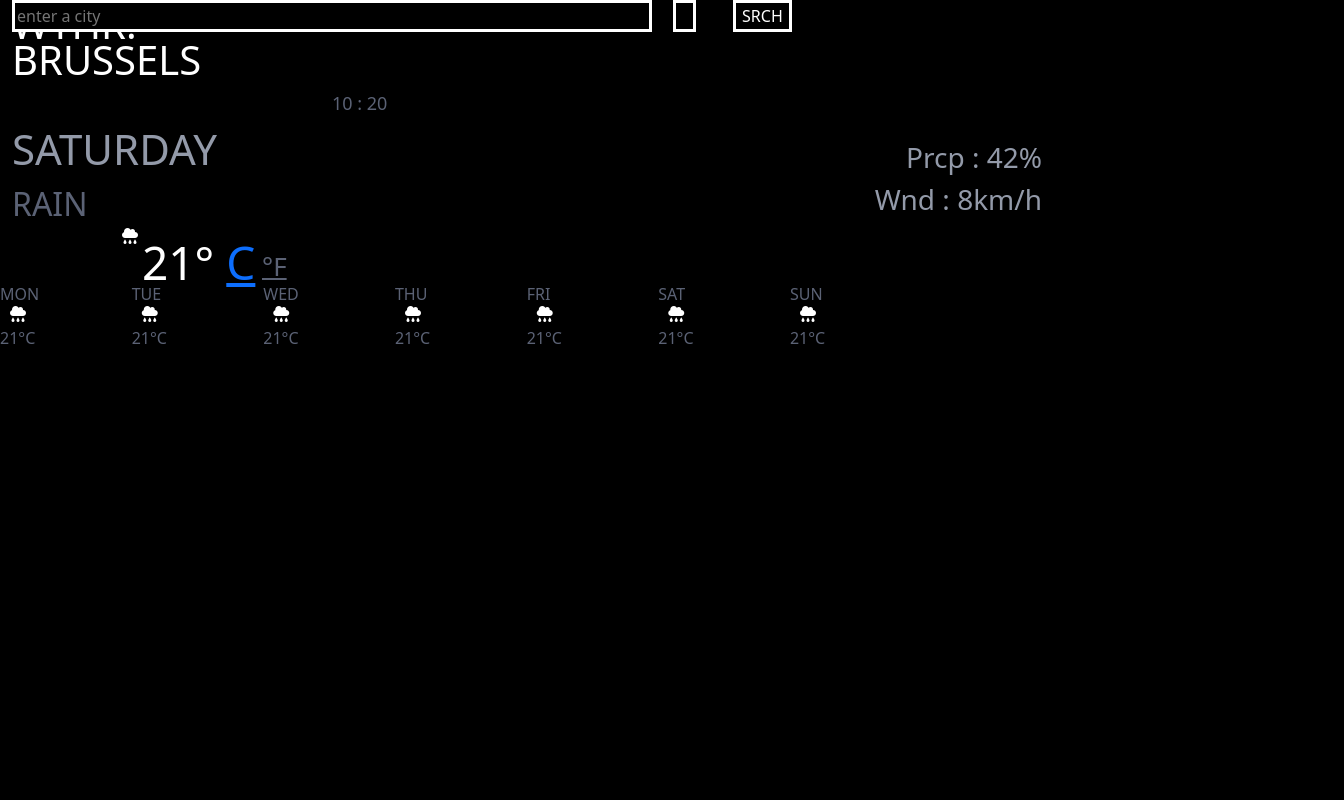
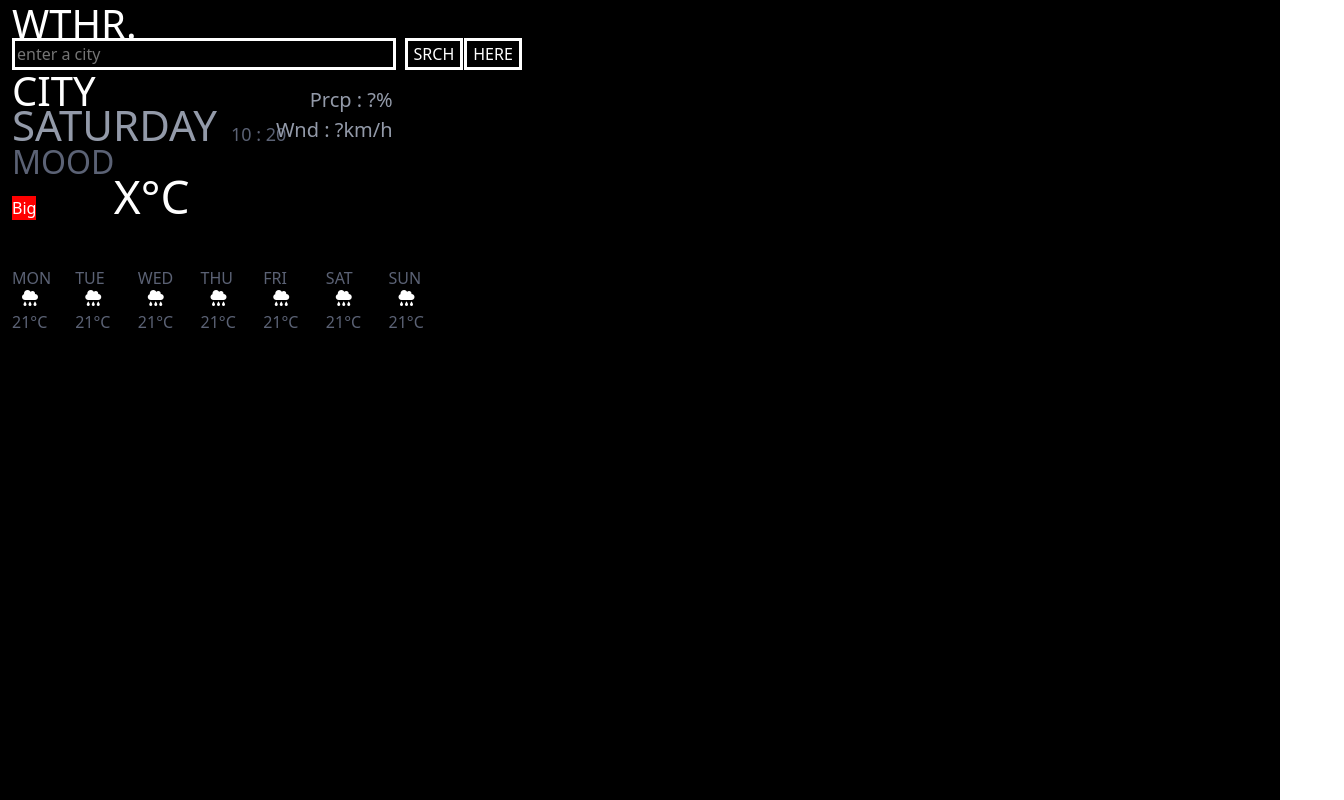
Before and after one commit to studioalexverhaest/Weather-app-shecodes, a plain HTML site: page index.html in a window 1280 px wide. Shown: the whole page, 1344 px wide, since content can reach past the window. Drawn offline with nearby package versions, Linux system fonts and the light colour scheme.

Commit message:
updates for css
updates to make it look less like crap, also some corrections

```diff
--- a/css/style.css
+++ b/css/style.css
@@ -1,6 +1,6 @@
 body {
   background-image: linear-gradient(to top, black 0%, black 100%);
-  width: 80%;
+  width: 40%;
   margin: 60px auto;
   font-family: "Cerebri Sans", Helvetica, Arial, sans-serif;
 }
@@ -20,108 +20,88 @@ input {
 }
 
 .Searchbar {
-  max-width: 80%;
-  min-width: 50%;
+  max-width: 30%;
+  min-width: 30%;
+  margin-top: 3%;
 }
 
 .localSubmit {
   position: fixed;
-  margin-left: 25%;
-}
-
-.col-city {
-  text-transform: uppercase;
+  margin-left: 22%;
+  margin-top: 3%;
 }
 
 .search {
   position: fixed;
-  margin-left: 3%;
+  margin-left: 4%;
+  margin-top: 3%;
 }
 .city {
+  display: fixed;
   font-size: 40px;
-  padding-top: 30px;
-  padding-bottom: -0px;
-  margin-top: 80px;
+  padding-top: 12%;
+  padding-bottom: 0px;
+  margin-top: 15%;
   text-transform: uppercase;
   /* margin-top: 200px; Why does this not work ? */
+}
+
+.day {
+  font-size: 42px;
+  color: #939aa9;
+  margin-top: -90px;
+  padding-top: -90px;
+  display: inline-block;
 }
 
 .time {
   color: #5b6275;
   font-size: 18px;
-  display: block;
-  margin-top: -20px;
-  margin-left: 320px;
+  display: fixed;
+  margin-top: -40%;
+  margin-left: 2%;
 }
 .mood {
   color: #5b6275;
+  display: inline-block;
   font-size: 32px;
-  display: block;
-  margin-top: -30px;
-  margin-bottom: 0;
-  padding-bottom: -20px;
-  text-transform: uppercase;
-}
-
-.day {
-  font-size: 42px;
-  color: #939aa9;
-  display: block;
-  padding-left: 50px;
-  margin-top: -25px;
-}
-
-.degrees,
-.celcius {
-  font-size: 46px;
-}
-
-.rainCloud {
-  font-size: 18px;
-}
-
-.farenheit {
-  display: block;
-  color: #5b6275;
-  font-size: 26px;
-  margin-left: 120px;
-  margin-top: -50px;
+  margin-top: -40%;
 }
 
 .bigIcon {
-  display: block;
-  margin-left: 100px;
-  margin-top: 10px;
+  background-color: red;
+  display: inline-block;
+  margin-top: -100px;
 }
 
 .degrees {
-  display: block;
-  text-align: left;
-  margin-left: 130px;
-  margin-top: -30px;
+  font-size: 46px;
+  display: inline-block;
+  margin-left: 15%;
+  margin-top: -5%;
 }
 
 .values {
   display: block;
   text-align: right;
   color: #939aa9;
-  font-size: 28px;
-  margin-top: -150px;
-  display: fixed;
-  margin-left: 30%;
-  min-width: 50%;
-  max-width: 60%;
+  font-size: 20px;
+  margin-top: -30%;
+  margin-left: 48%;
+  min-width: 30%;
+  max-width: 30%;
 }
 
 .week {
   display: fixed;
   max-width: 90%;
-  padding-top: 30px;
+  padding-top: 20%;
 }
 
 .days,
 .weekdegrees {
   color: #5b6275;
+  max-width: 40%;
 }
 
 .smallIcon {
--- a/index.html
+++ b/index.html
@@ -40,7 +40,7 @@
           <input id="locality"
           class="localSubmit"
           type="submit"
-          value=" " />
+          value="HERE" />
         </div>
         <div class="col">
           <input
@@ -55,47 +55,29 @@
       </div>
 
       <div class="row">
-        <div id=yourCity class="col city">
-          BRUSSELS</div>
-          <div class="time" id="time">20:15</div>
-          <div class="day" id="day" >SUNDAY</div>
-          <br />
-          <div id="mood" class="mood">RAIN</div>
-        </div>
-        <!-- <div class="col day">SUNDAY</div> -->
-        <!-- <div class="day">SUNDAY</div> -->
-        <!-- <div class="col mood">RAIN</div> -->
-        <!-- <div class="mood">RAIN</div> -->
+        <div id=yourCity class="col city">CITY</div>
+      </div>
 
-        <div class="row">
+      <span class="day" id="day" >DAY</span>
+      <span class="time" id="time">Time</span>
+      </br>
+      <div id="mood" class="mood">MOOD</div>
+      </br>
+      <span class="bigIcon" id="bigIcon">Big</span>
+      <span class="degrees"id = "degrees">X°C</span>
 
-            <div class="bigIcon"><i class="fa-solid fa-cloud-rain"></i></div>
-            <div
-            class="degrees"
-            id = "degrees"
-            >21°<span id="celciusSymbol"> <a href="#"
-            id="celciusLink">
-            C </span>
-            <div class="col temp">
-              <div id ="farenheitSymbol"
-              ><a href="#"
-              id="farenheitLink"
-              class="col farenheit">°F</a>
-            </div>
-          </a>
-        </div>
+
+
+
         <div class="values">
           <span id="prcp">
-            Prcp : 42%
+            Prcp : ?%
           </span>
             <br />
-            <span id="wnd">
-            Wnd : 8km/h
-            </span>
+          <span id="wind">
+          Wnd : ?km/h
+          </span>
         </div>
-      </div>
-    </div>
-  </div>
       <br />
       <div class="row week">
         <div class="col days">
--- a/src/index.js
+++ b/src/index.js
@@ -61,30 +61,29 @@ function switchTemp(event) {
   // celciusSymbok.innerHTML = `F`;
 }
 
-let weirdTemp = document.querySelector(`#farenheitLink`);
-weirdTemp.addEventListener("click", switchTemp);
+// let weirdTemp = document.querySelector(`#farenheitLink`);
+// weirdTemp.addEventListener("click", switchTemp);
 
-function showWeather(response) {
-  console.log(response);
-}
+// function showWeather(response) {
+//   console.log(response);
+// }
 
 ////// IMPLEMENT SEARCH ENGINE
 
-// search-bar
 function handleSearch(response) {
-  console.log(response.data.wind.speed);
+  console.log(response.data);
   let returnTemp = document.querySelector(`#degrees`);
-  returnTemp.innerHTML = `${response.data.main.temp}°C`;
+  let temperature = Math.round(response.data.main.temp);
+  returnTemp.innerHTML = `${temperature}°C`;
   let returnMood = document.querySelector(`#mood`);
   returnMood.innerHTML = `${response.data.weather[0].description}`;
-  // let returnWind = document.querySelector(`#wnd`);
-  // returnWind.innerHTML = `${response.data.wind.speed} km/h`;
-  // let returnPrcp = document.querySelector(`#prcp`);
-  // returnPrcp.innerHTML = `Prcp : ${response.data.main.humidity} %`;
+  let returnWind = document.querySelector(`#wind`);
+  returnWind.innerHTML = `${response.data.wind.speed} km/h`;
+  let returnPrcp = document.querySelector(`#prcp`);
+  returnPrcp.innerHTML = `Prcp : ${response.data.main.humidity} %`;
 }
 
-function replaceTemp() {}
-
+// search-bar
 function liveSearch(position) {
   let searchInput = document.querySelector(`#searchBar`);
 
@@ -98,6 +97,8 @@ function liveSearch(position) {
   console.log(cityName);
 }
 
+form.addEventListener("submit", liveSearch);
+
 // // local-button
 
 let localButton = document.querySelector(`#locality`);
@@ -105,13 +106,30 @@ localButton.addEventListener("click", handleButton);
 
 function handleButton(event) {
   navigator.geolocation.getCurrentPosition(retrievePosition);
+  console.log("click");
 }
 
 function retrievePosition(position) {
+  console.log(position);
   let apiKey = "64469ac67e6dc941feb5b50915a18dc7";
   let lat = position.coords.latitude;
   let lon = position.coords.longitude;
   let url = `https://api.openweathermap.org/data/2.5/weather?lat=${lat}&lon=${lon}&units=metric&appid=${apiKey}`;
 
-  axios.get(url).then(handleSearch);
+  axios.get(url).then(handleLocalSearch);
 }
+
+function handleLocalSearch(response) {
+  console.log(response.data.sys.name);
+  let returnCity = document.querySelector(`#yourCity`);
+  returnCity.innerHTML = `here`;
+  let returnTemp = document.querySelector(`#degrees`);
+  let temperature = Math.round(response.data.main.temp);
+  returnTemp.innerHTML = `${temperature}°C`;
+  let returnMood = document.querySelector(`#mood`);
+  returnMood.innerHTML = `${response.data.weather[0].description}`;
+  let returnWind = document.querySelector(`#wind`);
+  returnWind.innerHTML = `${response.data.wind.speed} km/h`;
+  let returnPrcp = document.querySelector(`#prcp`);
+  returnPrcp.innerHTML = `Prcp : ${response.data.main.humidity} %`;
+}
```
Also changed, not shown: 1 other file.
